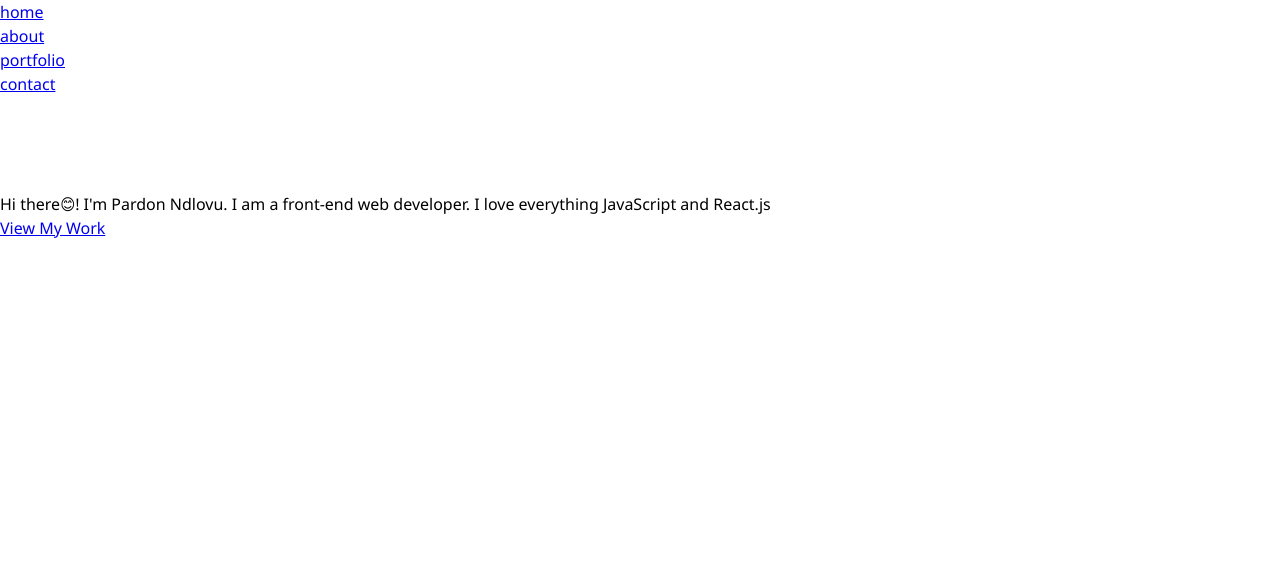
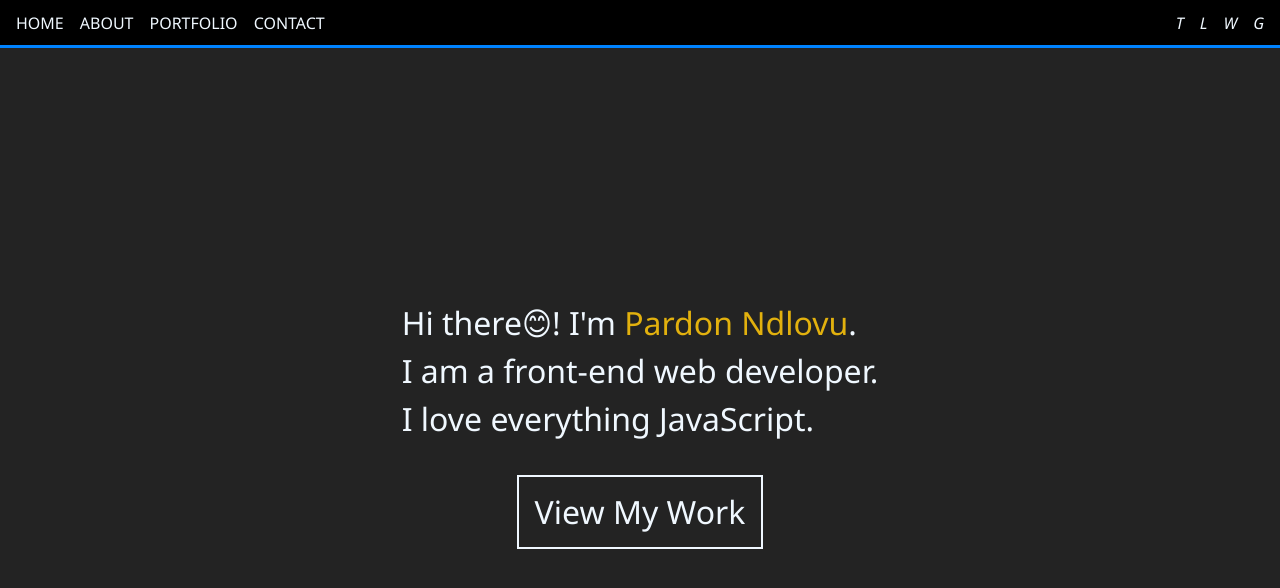
Before and after one commit to iamndlovu/pardon_eng, a website: page index.html in a window 1280 px wide. Drawn offline with Linux system fonts and the light colour scheme.

Commit message:
home page menu styling

```diff
--- /dev/null
+++ b/css/home/menu.css
@@ -0,0 +1,43 @@
+.home-menu
+{
+  background: #000;
+  color: aliceblue;
+  border-bottom: 3px solid var(--primary);
+  height: 3rem;
+  padding: 0 1rem;
+}
+
+.home-nav
+{
+  flex: 1;
+  display: flex;
+  justify-content: space-between;
+}
+
+.nav-list, .social-links
+{
+  display: flex;
+  list-style: none;
+}
+
+.nav-item, .social-link
+{
+  text-transform: uppercase;
+  font-size: 1rem;
+  transition: all 0.5s ease-out;
+}
+
+.nav-item:hover, .social-link:hover
+{
+  color: var(--secondary);
+}
+
+.nav-item
+{
+  margin-right: 1rem;
+}
+
+.social-link
+{
+  margin-left: 1rem;
+}
--- a/css/index.css
+++ b/css/index.css
@@ -1 +1,2 @@
 @import './main.css';
+@import './home/home.css';
--- a/css/main.css
+++ b/css/main.css
@@ -1,7 +1,43 @@
+:root
+{
+  --secondary: #e2b10e;
+  --primary: #0083ff;
+}
+
 * {
   box-sizing: border-box;
   font-family: 'Segoe UI', Tahoma, Geneva, Verdana, sans-serif;
+  font-weight: 300;
   line-height: 1.5rem;
   margin: 0;
   padding: 0;
 }
+
+a
+{
+  color: inherit;
+  text-decoration: none;
+}
+
+.center
+{
+  display: flex;
+  justify-content: center;
+  align-items: center;
+}
+
+.column
+{
+  display: flex;
+  flex-direction: column;
+}
+
+.primary
+{
+  color: var(--primary);
+}
+
+.secondary
+{
+  color: var(--secondary);
+}
--- a/index.html
+++ b/index.html
@@ -8,7 +8,7 @@
  </head>
  <body>
    <header id="home-header">
-     <menu class="home-menu">
+     <menu class="home-menu center">
        <nav class="home-nav">
          <ul class="nav-list">
            <li class="nav-item"><a href="#home">home</a></li>
@@ -18,27 +18,27 @@
          </ul>
          <ul class="social-links">
             <li class="social-link">
-              <a href="#"><i class="fab fa-twitter fa-1x"></i></a>
+              <a href="#"><i class="fab fa-twitter fa-1x">t</i></a>
             </li>
             <li class="social-link">
-              <a href="#"><i class="fab fa-linkedin fa-1x"></i></a>
+              <a href="#"><i class="fab fa-linkedin fa-1x">l</i></a>
             </li>
             <li class="social-link">
-              <a href="#"><i class="fab fa-whatsapp fa-1x"></i></a>
+              <a href="#"><i class="fab fa-whatsapp fa-1x">w</i></a>
             </li>
             <li class="social-link">
-              <a href="#"><i class="fab fa-github fa-1x"></i></a>
+              <a href="#"><i class="fab fa-github fa-1x">g</i></a>
             </li>
          </ul>
        </nav>
      </menu>
    </header>
-   <main id="home">
-     <section class="home-intro">
+   <main id="home" class="center">
+     <section class="home-intro center column">
         <p>
-          Hi there😊! I'm Pardon Ndlovu.
-          I am a front-end web developer.
-          I love everything JavaScript and React.js
+          Hi there😊! I'm <span class="secondary">Pardon Ndlovu</span>.<br />
+          I am a front-end web developer.<br />
+          I love everything JavaScript.
         </p>
         <a href="#work" class="cta-btn">View My Work</a>
      </section>
```
